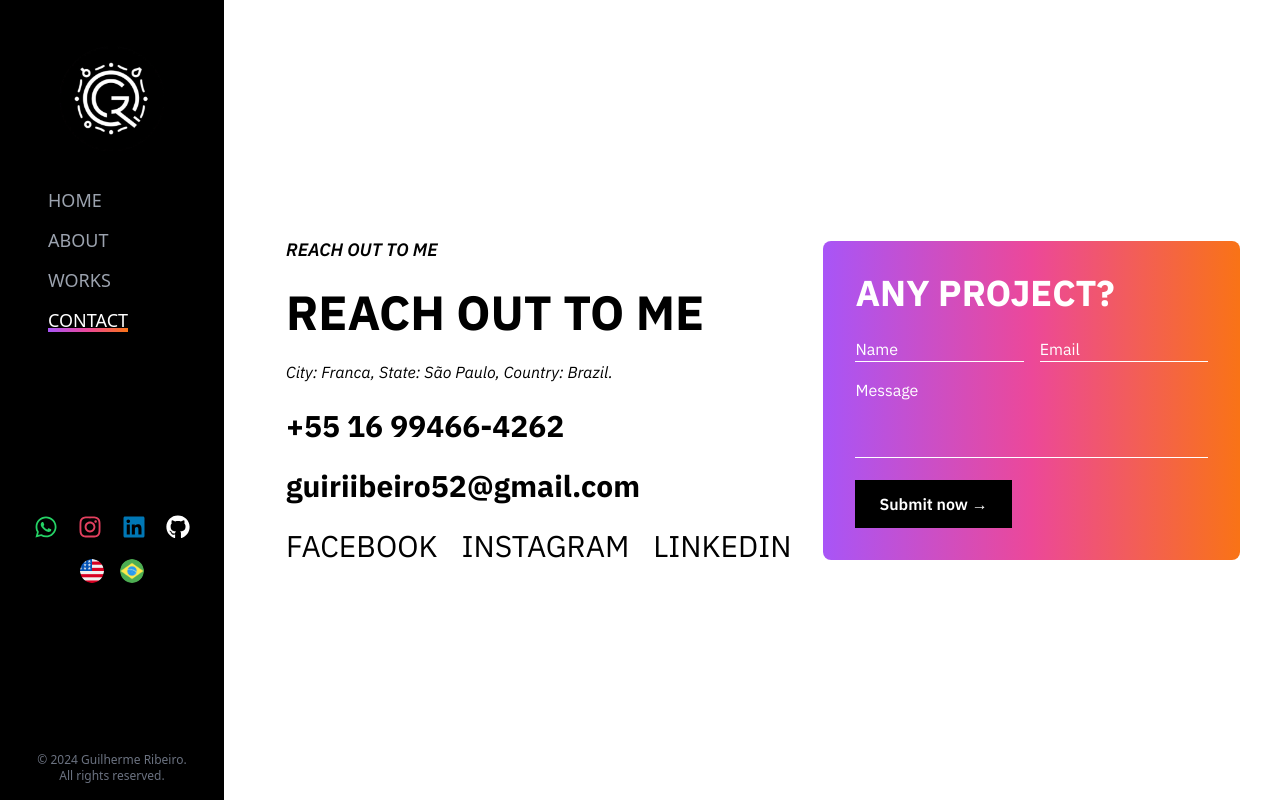
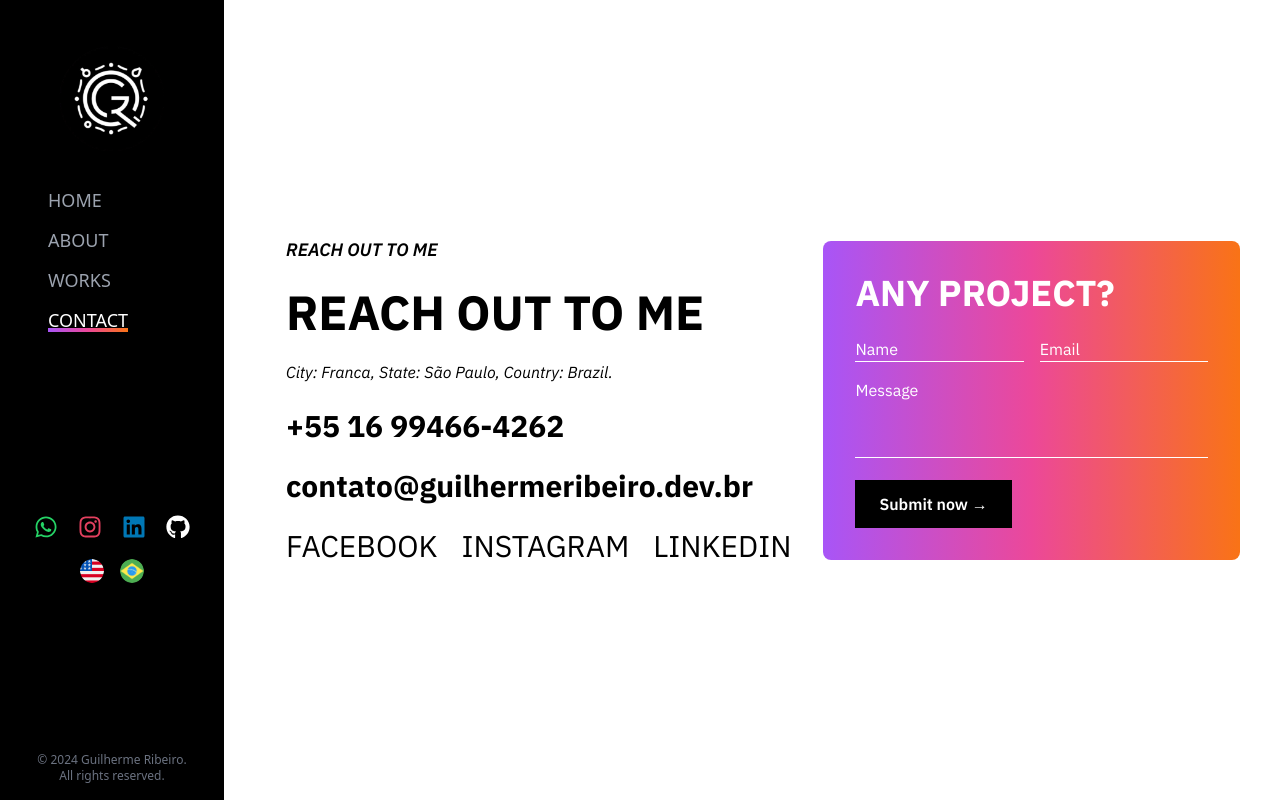
Before and after one commit to GuiRibeiro52/portifolio-sidebar, a React (Vite) app: page /contact in a window 1280 px wide. Built offline with nearby package versions, Linux system fonts and the light colour scheme.

Commit message:
fix: atualiza o email

```diff
--- a/i18n.js
+++ b/i18n.js
@@ -27,7 +27,7 @@ i18n
             developer: "Front-End Developer",
             based: "based in",
             country: "Brazil",
-            age: "35 yrs",
+            age: "36 yrs",
             city: "Brazil, Franca",
             years: "Years as an Inspiring Educator...",
             clients: "Development Projects",
--- a/src/pages/Contact.jsx
+++ b/src/pages/Contact.jsx
@@ -78,7 +78,7 @@ function Contact() {
           <h1 className="text-5xl font-bold">{t("contact.title")}</h1>
           <p className="italic">{t("contact.address")}</p>
           <p className="text-xl sm:text-3xl font-bold mt-4">+55 16 99466-4262</p>
-          <p className="text-xl sm:text-3xl font-bold mt-4">guiriibeiro52@gmail.com</p>
+          <p className="text-xl sm:text-3xl font-bold mt-4">contato@guilhermeribeiro.dev.br</p>
           <div className="flex gap-6 mt-4 text-sm sm:text-3xl">
             <a
               href="https://www.facebook.com/guilherme.ribeiro.7549?locale=pt_BR"
```
